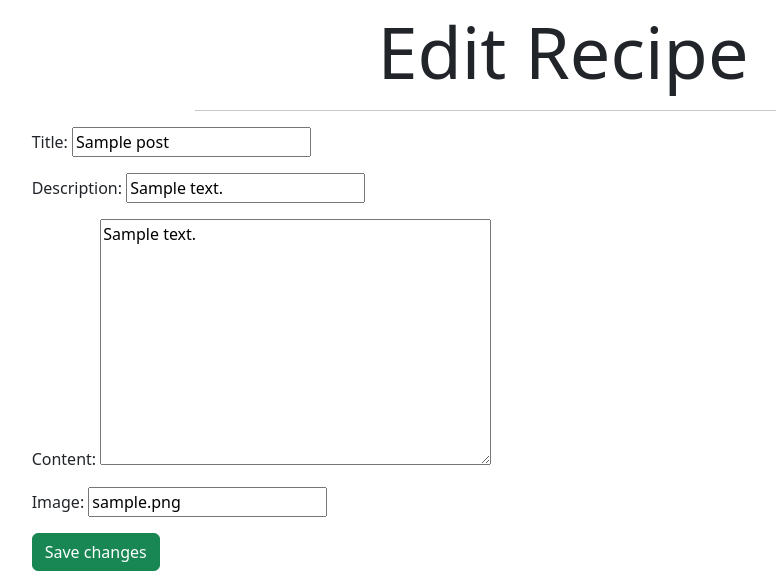
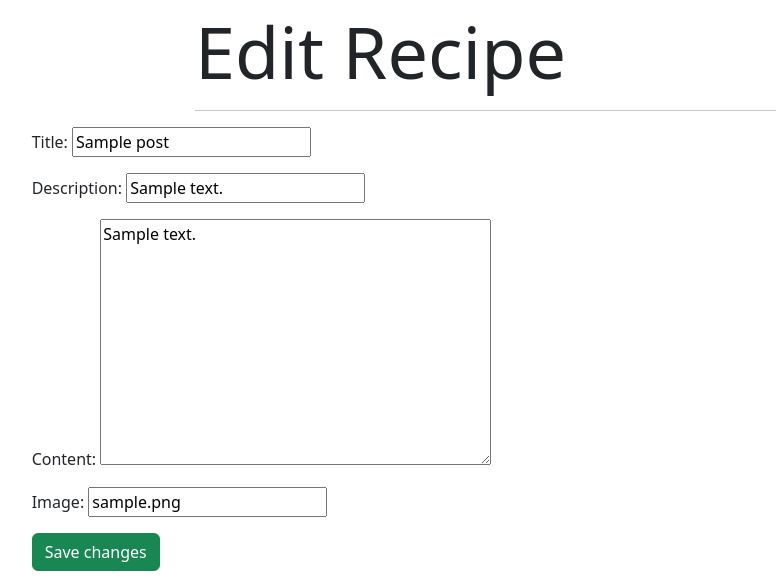
Before and after one commit to jessicafransson/bake-me-a-cake, a Django app: page /update_recipe/1 in a window 1280 px wide. Shown: the part 76-654 px from the top of the page, without its empty margins (77-853 px from the left). Run offline with Django 3.2, Linux system fonts and the light colour scheme; a user stored in the database is signed in; tables that the repository leaves empty hold one stand-in row (values such as "Sample post"); some libraries are stand-ins or nearby versions; some web fonts are replaced.

Commit message:
updates so recipe text is to left instead of center

```diff
--- a/templates/update_recipe.html
+++ b/templates/update_recipe.html
@@ -9,7 +9,7 @@
 <div class="container">
     <div class="row">
         <div class="col-8 offset-2">
-            <h3 class="display-2 text-center mt-2">Edit Recipe</h3>
+            <h3 class="display-2 text-left mt-2">Edit Recipe</h3>
             <hr>
         </div>
     </div>
```
